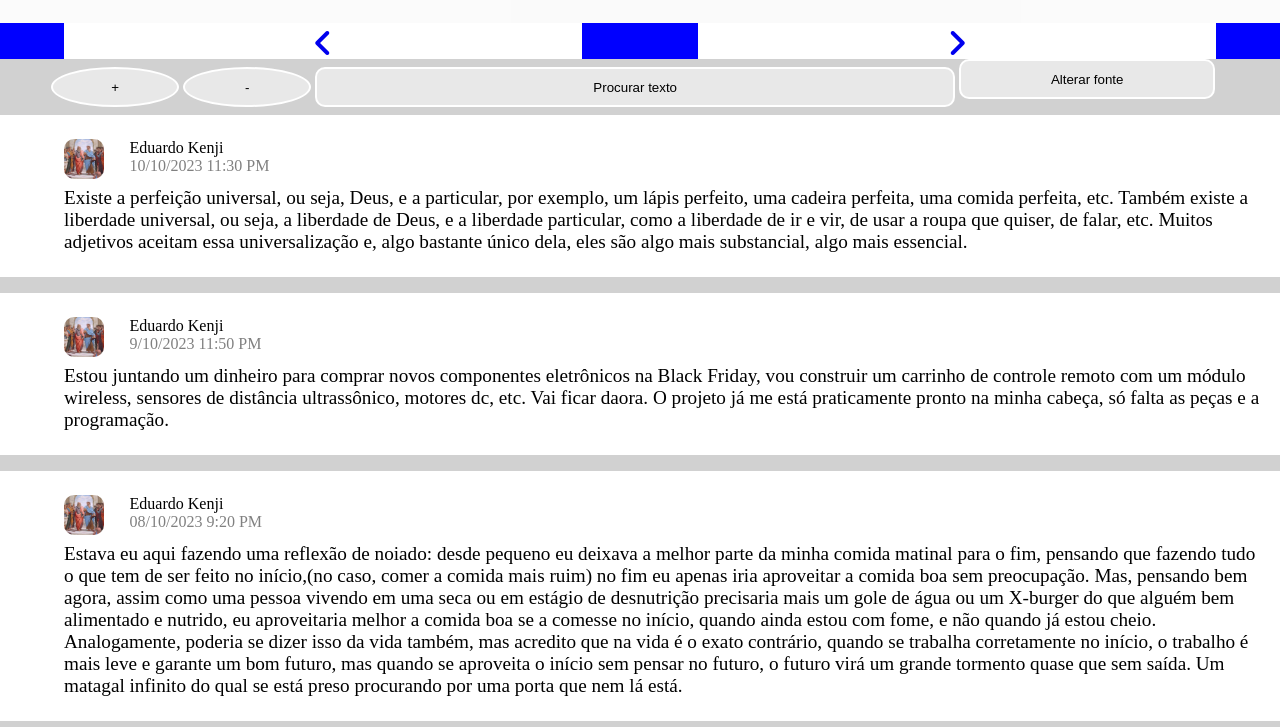
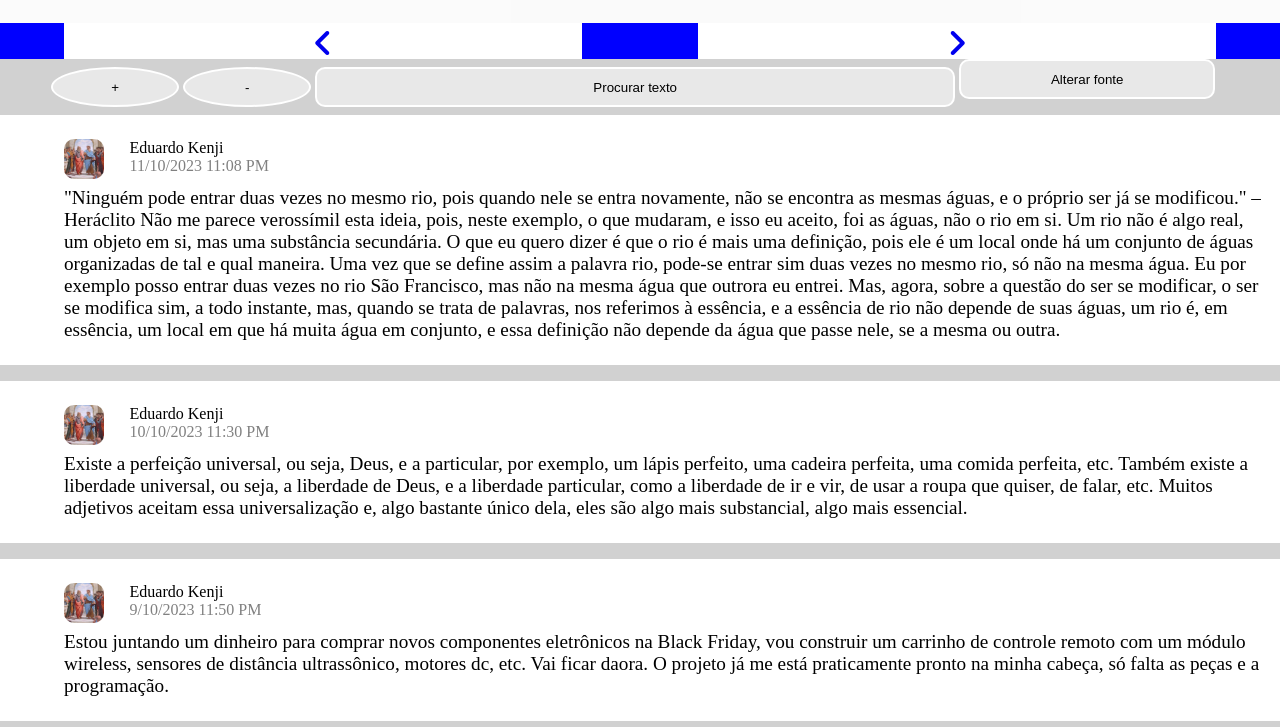
Before and after one commit to edumast/face, a plain HTML site: page index.html in a window 1280 px wide. Shown: the part 73-800 px from the top of the page. Drawn offline with Linux system fonts and the light colour scheme; a web font is replaced by a local one.

Commit message:
Rios e Relativismo

```diff
--- a/index.html
+++ b/index.html
@@ -32,6 +32,13 @@
 			<div id="box_finder"></div> <button class="corner_button_1 ensemble padrao1" id="corner_bt1" onclick="font_size(1)">+
 	   </button> <button class="corner_button_1 ensemble padrao1" id="corner_bt2" onclick="font_size(-1)">-</button> <button onclick="show_finder()" id="show_finder" class="ensemble padrao1">Procurar texto</button> <button class="corner_button padrao1 ensemble" onclick="alter_font()">Alterar fonte
 	   </button>
+
+	     <div class="rd2" >
+	  <div class="name"><img src="br_usr.png" class="ft_usr"><div class="nam">Eduardo Kenji<br><span class="tempo">11/10/2023 11:08 PM</span></div></div>
+		<div class="txt_b">
+"Ninguém pode entrar duas vezes no mesmo rio, pois quando nele se entra novamente, não se encontra as mesmas águas, e o próprio ser já se modificou." – Heráclito
+Não me parece verossímil esta ideia, pois, neste exemplo, o que mudaram, e isso eu aceito, foi as águas, não o rio em si. Um rio não é algo real, um objeto em si, mas uma substância secundária. O que eu quero dizer é que o rio é mais uma definição, pois ele é um local onde há um conjunto de águas organizadas de tal e qual maneira. Uma vez que se define assim a palavra rio, pode-se entrar sim duas vezes no mesmo rio, só não na mesma água. Eu por exemplo posso entrar duas vezes no rio São Francisco, mas não na mesma água que outrora eu entrei. Mas, agora, sobre a questão do ser se modificar, o ser se modifica sim, a todo instante, mas, quando se trata de palavras, nos referimos à essência, e a essência de rio não depende de suas águas, um rio é, em essência, um local em que há muita água em conjunto, e essa definição não depende da água que passe nele, se a mesma ou outra.
+  </div></div>
 
 	     <div class="rd2" >
 	  <div class="name"><img src="br_usr.png" class="ft_usr"><div class="nam">Eduardo Kenji<br><span class="tempo">10/10/2023 11:30 PM</span></div></div>
```
